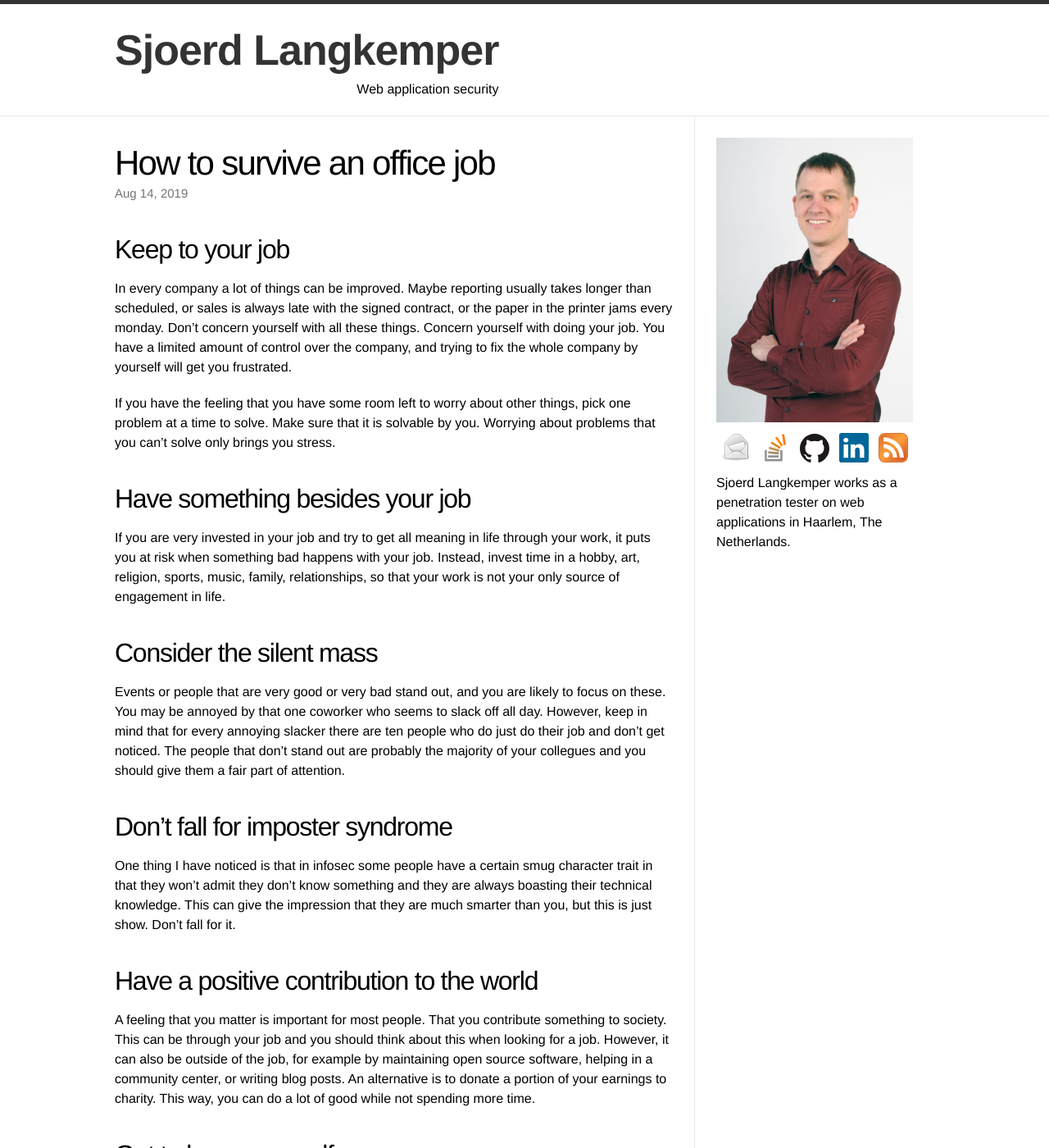
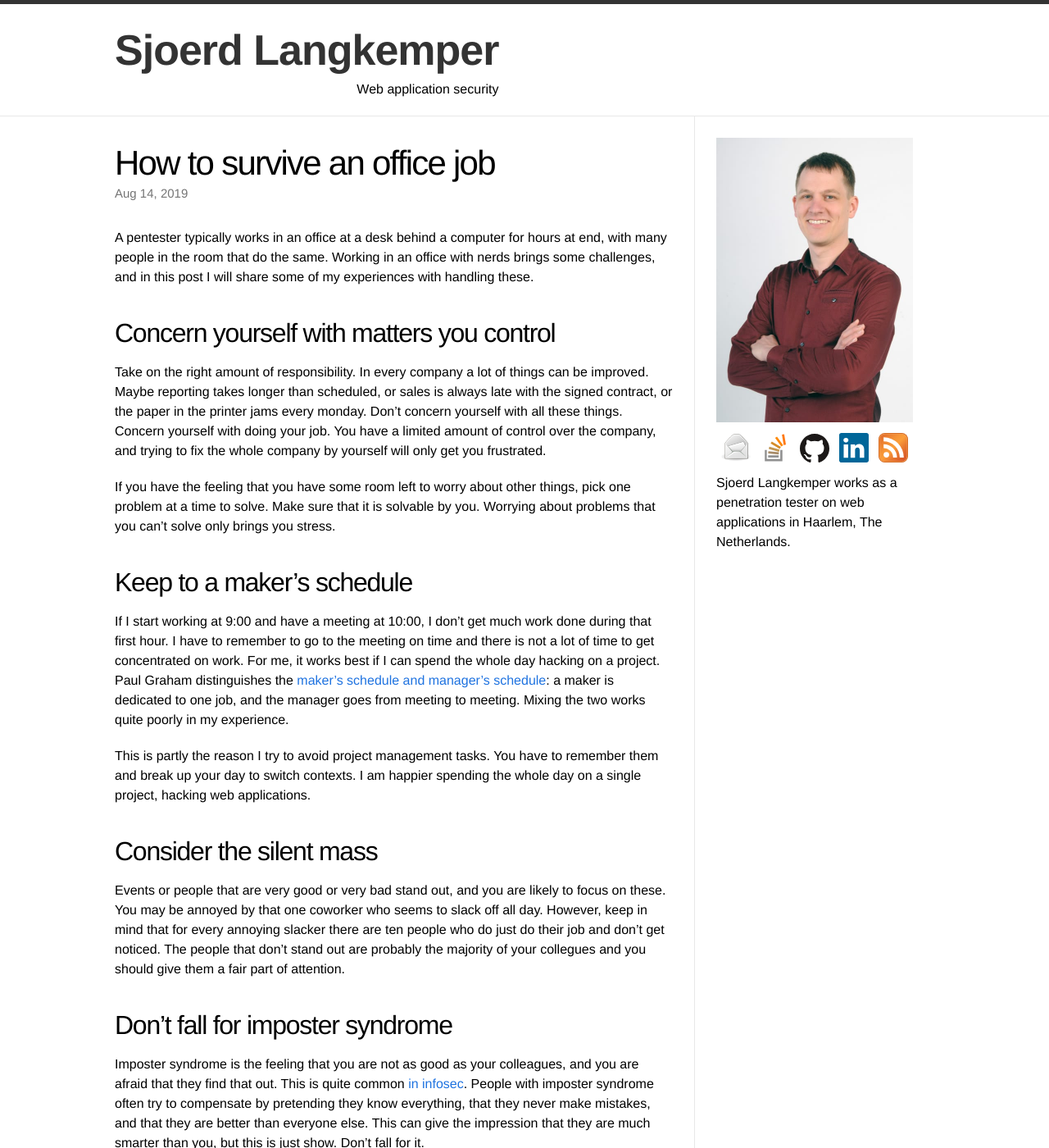
Before and after one commit to Sjord/Sjord.github.io, a Jekyll site: the page built from _posts/2019-01-30-how-to-survive-an-office-job.md, in a window 1280 px wide and 1400 px high. Shown: the whole window at 82% size. Built offline with Jekyll 4.4.1, drawn with Linux system fonts in a browser that asks for light colours; some of the changed text lies outside the part shown.

Commit message:
Expand, reorder

```diff
--- a/_posts/2019-01-30-how-to-survive-an-office-job.md
+++ b/_posts/2019-01-30-how-to-survive-an-office-job.md
@@ -5,17 +5,21 @@
 date: 2019-08-14
 ---
 
+A pentester typically works in an office at a desk behind a computer for hours at end, with many people in the room that do the same. Working in an office with nerds brings some challenges, and in this post I will share some of my experiences with handling these.
+
 <!-- photo source: https://pixabay.com/en/language-lab-college-university-181083/ -->
 
-## Keep to your job
+## Concern yourself with matters you control
 
-In every company a lot of things can be improved. Maybe reporting usually takes longer than scheduled, or sales is always late with the signed contract, or the paper in the printer jams every monday. Don't concern yourself with all these things. Concern yourself with doing your job. You have a limited amount of control over the company, and trying to fix the whole company by yourself will get you frustrated.
+Take on the right amount of responsibility. In every company a lot of things can be improved. Maybe reporting takes longer than scheduled, or sales is always late with the signed contract, or the paper in the printer jams every monday. Don't concern yourself with all these things. Concern yourself with doing your job. You have a limited amount of control over the company, and trying to fix the whole company by yourself will only get you frustrated.
 
 If you have the feeling that you have some room left to worry about other things, pick one problem at a time to solve. Make sure that it is solvable by you. Worrying about problems that you can't solve only brings you stress.
 
-## Have something besides your job
+## Keep to a maker's schedule
 
-If you are very invested in your job and try to get all meaning in life through your work, it puts you at risk when something bad happens with your job. Instead, invest time in a hobby, art, religion, sports, music, family, relationships, so that your work is not your only source of engagement in life.
+If I start working at 9:00 and have a meeting at 10:00, I don't get much work done during that first hour. I have to remember to go to the meeting on time and there is not a lot of time to get concentrated on work. For me, it works best if I can spend the whole day hacking on a project. Paul Graham distinguishes the [maker's schedule and manager's schedule](http://www.paulgraham.com/makersschedule.html): a maker is dedicated to one job, and the manager goes from meeting to meeting. Mixing the two works quite poorly in my experience.
+
+This is partly the reason I try to avoid project management tasks. You have to remember them and break up your day to switch contexts. I am happier spending the whole day on a single project, hacking web applications.
 
 ## Consider the silent mass
 
@@ -23,7 +27,11 @@
 
 ## Don't fall for imposter syndrome
 
-One thing I have noticed is that in infosec some people have a certain smug character trait in that they won't admit they don't know something and they are always boasting their technical knowledge. This can give the impression that they are much smarter than you, but this is just show. Don't fall for it.
+Imposter syndrome is the feeling that you are not as good as your colleagues, and you are afraid that they find that out. This is quite common [in infosec](https://medium.com/@west.a.dominique/navigating-imposter-syndrome-in-the-world-of-information-security-dc6ec10d9c0f). People with imposter syndrome often try to compensate by pretending they know everything, that they never make mistakes, and that they are better than everyone else. This can give the impression that they are much smarter than you, but this is just show. Don't fall for it.
+
+## Have something besides your job
+
+If you are very invested in your job and try to get all meaning in life through your work, it puts you at risk when something bad happens with your job. Instead, invest time in a hobby, art, religion, sports, music, family, relationships, so that your work is not your only source of engagement in life.
 
 ## Have a positive contribution to the world
 
```
Also changed, not shown: other parts of _posts/2019-01-30-how-to-survive-an-office-job.md (+1 -1 lines).
